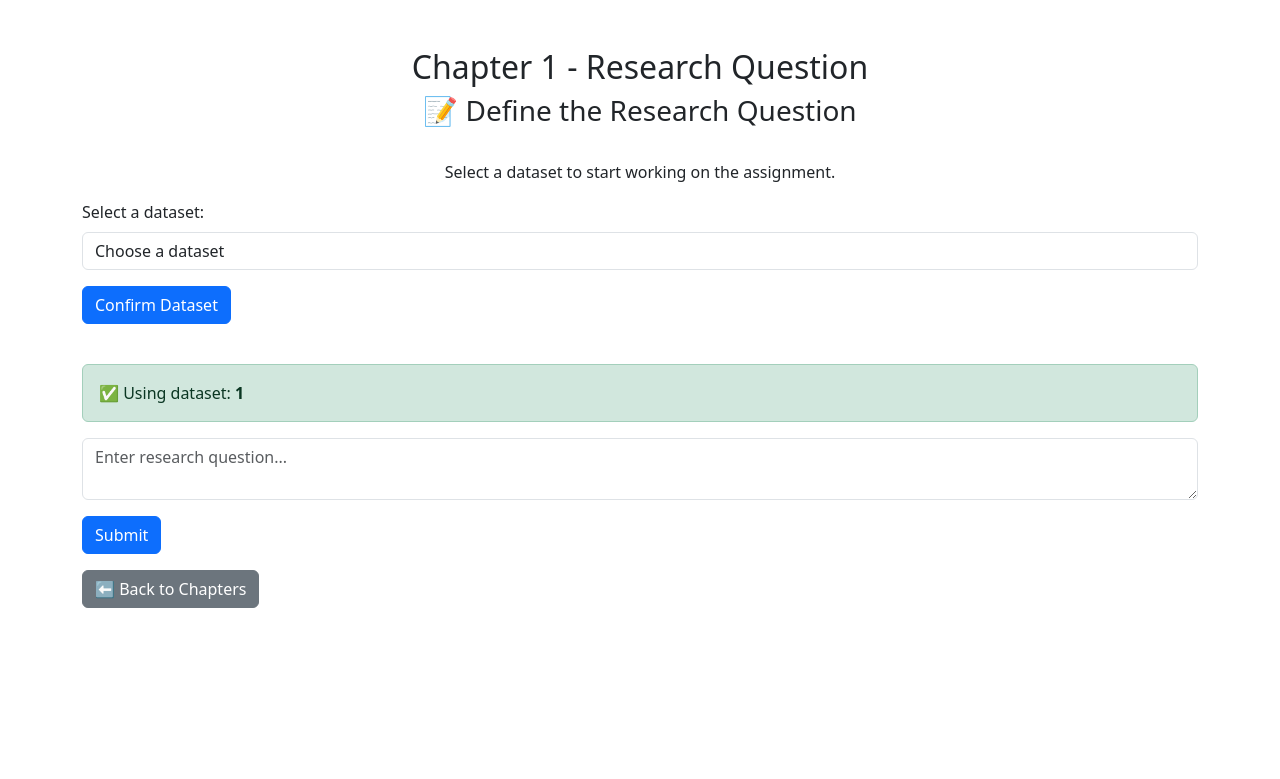
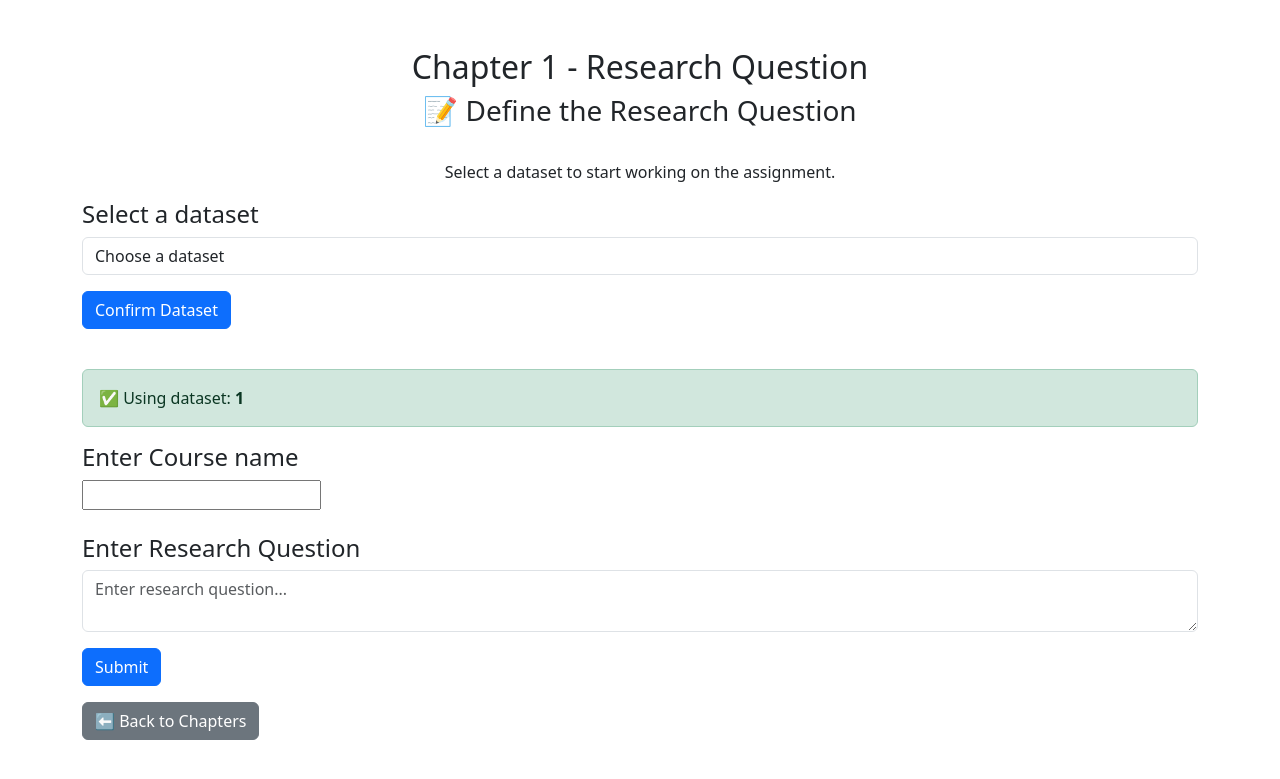
Before and after one commit to sujanyasrinath/pedagogical_web_app, a Flask app: page /chapters/1 in a window 1280 px wide. Shown: the top 779 px of the page. Run offline with Flask 3, Linux system fonts and the light colour scheme; the visitor is signed in with stand-in values (Sample User, id 1).

Commit message:
ch 1 complete

```diff
--- a/pages/chapters.py
+++ b/pages/chapters.py
@@ -1,5 +1,6 @@
 from flask import Blueprint, flash, render_template, request, redirect, send_file, session
 from docx import Document
+from docx.shared import Pt
 
 from docx.shared import Inches
 from .utils.dataset import Dataset
@@ -14,6 +15,7 @@ import os
 import io
 import base64
 from io import StringIO
+import random
 
 def save_plot_image(plot_func, filename, df_column, **kwargs):
     """Helper function to generate a plot and save it as an image file."""
@@ -41,10 +43,125 @@ def create_chapter_1_document(doc, selected_dataset, chapter_1_details, show_ans
     dataset = Dataset.query.filter_by(filename=selected_dataset).first()
     df = pd.read_json(dataset.data)
 
-    doc.add_heading(chapter_1_details['question'])
+    course = chapter_1_details.get('course')
+    question = chapter_1_details.get('question')
+
     if show_answer:
-        doc.add_paragraph('THIS IS AN ANSWER KEY')
+        doc.add_heading(f'{course} Chapter 1 Answer Key', level=1)
+    else:
+        doc.add_heading(f'{course} Chapter 1 Assignment', level=1) #add in course name from input
+        doc.add_paragraph('Student Name:')
+        doc.add_paragraph('Date:')
+
     doc.add_paragraph(f'Selected Dataset: {selected_dataset}')
+
+    # doc.add_heading('Section 1: Research Question', level=2)
+    # doc.add_paragraph("Answer the following research question")
+    # doc.add_paragraph(question)
+
+    # doc.add_heading('Section 2: Metadata File', level=2)
+    # doc.add_paragraph("Review the partially completed metadata table below. Fill in the missing pieces based on your understanding of the dataset.")
+    # #add manipulated metadata file from input dataset here
+
+    # doc.add_heading('Section 3: STAR Framework - Dataset Overview', level=2)
+    # doc.add_paragraph("Use the STAR framework to describe the dataset and its context. Write a short paragraph for each component.")
+    # #add dataset provided from input here
+
+    # Section 1
+    doc.add_heading('Section 1: Research Question', level=2)
+
+    instruction_para = doc.add_paragraph()
+    instruction_run = instruction_para.add_run("Answer the following research question")
+    instruction_run.italic = True
+
+    response_para = doc.add_paragraph()
+    response_run = response_para.add_run(question)
+    response_run.bold = False
+    response_run.font.size = Pt(12)
+
+    if show_answer:
+        doc.add_paragraph("Custom grading per student")
+
+    # Section 2
+    doc.add_heading('Section 2: Metadata File', level=2)
+    metadata_para = doc.add_paragraph()
+    metadata_run = metadata_para.add_run("Review the partially completed metadata table below. Fill in the missing pieces based on your understanding of the dataset.")
+    metadata_run.italic = True
+
+    # You could insert a table here for metadata
+#     metadata_table = doc.add_table(rows=1, cols=5)
+#     metadata_table.style = 'Table Grid'
+#     hdr_cells = metadata_table.rows[0].cells
+#     headers = ['Variable Name', 'Description', 'Data Type', 'Example Value', 'Units / Notes']
+#     for i, header in enumerate(headers):
+#         hdr_cells[i].text = header
+
+# # Add rows from dataset with some missing values for students to complete
+#     for col in df.columns:
+#         row_cells = metadata_table.add_row().cells
+#         row_cells[0].text = col  # Variable Name
+#         row_cells[1].text = ''   # Description - leave blank
+#         row_cells[2].text = str(df[col].dtype)  # Data Type
+#         example_value = df[col].dropna().iloc[0] if not df[col].dropna().empty else ''
+#         row_cells[3].text = str(example_value)  # Example Value
+#         row_cells[4].text = ''   # Units / Notes - leave blank
+    metadata_table = doc.add_table(rows=1, cols=5)
+    metadata_table.style = 'Table Grid'
+    hdr_cells = metadata_table.rows[0].cells
+    headers = ['Variable Name', 'Description', 'Data Type', 'Example Value', 'Units / Notes']
+    for i, header in enumerate(headers):
+        hdr_cells[i].text = header
+
+# Prepare initial data rows (fill in everything first)
+    rows_data = []
+    for col in df.columns:
+        example_value = df[col].dropna().iloc[0] if not df[col].dropna().empty else ''
+        rows_data.append([
+            col,                         # Variable Name (always filled)
+            'Description goes here',     # Description (can be blanked)
+            str(df[col].dtype),          # Data Type (can be blanked)
+            str(example_value),          # Example Value (can be blanked)
+            'Units or notes here'        # Units / Notes (can be blanked)
+        ])
+
+    # Create list of cell indices to potentially blank (row index, column index)
+    # Only blank columns 1–4 (i.e., skip Variable Name)
+    editable_indices = [(i, j) for i in range(len(rows_data)) for j in range(1, 5)]
+
+    # Blank about 30% of all editable cells
+    num_to_blank = int(len(editable_indices) * 0.3)
+    blank_indices = random.sample(editable_indices, num_to_blank)
+
+    # Apply the blanking
+    if not show_answer:
+        for i, j in blank_indices:
+            rows_data[i][j] = ''
+
+    # Add rows to the Word table
+    for row in rows_data:
+        row_cells = metadata_table.add_row().cells
+        for i, val in enumerate(row):
+            row_cells[i].text = val
+
+    # Section 3
+    doc.add_heading('Section 3: STAR Framework - Dataset Overview', level=2)
+    star_para = doc.add_paragraph()
+    star_run = star_para.add_run("Use the STAR framework to describe the dataset and its context. Write a short paragraph for each component.")
+    star_run.italic = True
+
+    if show_answer:
+        doc.add_paragraph("Custom grading per student")
+
+    doc.add_heading('Download the Dataset', level=2)
+    doc.add_paragraph(
+        "You can download the dataset using the following link:"
+    )
+
+    dataset_url = f"{request.host_url}static/uploads/{selected_dataset}"
+
+    # Replace this with your actual download link logic
+    doc.add_paragraph(dataset_url)
+
 
 def create_chapter_2_document(doc, selected_dataset, chapter_2_details, show_answer=False):
     dataset = Dataset.query.filter_by(filename=selected_dataset).first()
@@ -331,7 +448,7 @@ def generate_word_for_chapter(index, q_key):
     word_path = os.path.join("static", "generated", filename)
 
     doc = Document()
-    doc.add_heading(f'Chapter {index} Assignment', level=1)
+    # doc.add_heading(f'Chapter {index} Assignment', level=1)
 
     props = {
         "show_answer": q_key == 'answer'
--- a/templates/chapter_1.html
+++ b/templates/chapter_1.html
@@ -7,6 +7,10 @@
 
 {% block content %}
     <form method="post">
+        <h4>Enter Course name</h4>
+        <input name="course"/>
+        <br/><br/>
+        <h4>Enter Research Question</h4>
         <textarea class="form-control" placeholder="Enter research question..." name="question"></textarea>
         <button type="submit" class="btn btn-primary mt-3">Submit</button>
     </form>
--- a/templates/chapter_template.html
+++ b/templates/chapter_template.html
@@ -21,7 +21,7 @@
 
         <form action="/chapters/{{ meta.chapter_number }}/dataset/confirm" method="POST">
             <div class="mb-3">
-                <label for="selected_dataset" class="form-label">Select a dataset:</label>
+                <h4>Select a dataset</h4>
                 <select class="form-control" name="selected_dataset" required>
                     <option value="" disabled selected>Choose a dataset</option>
                     {% for dataset in meta.datasets %}
```
Also changed, not shown: 2 other files.
